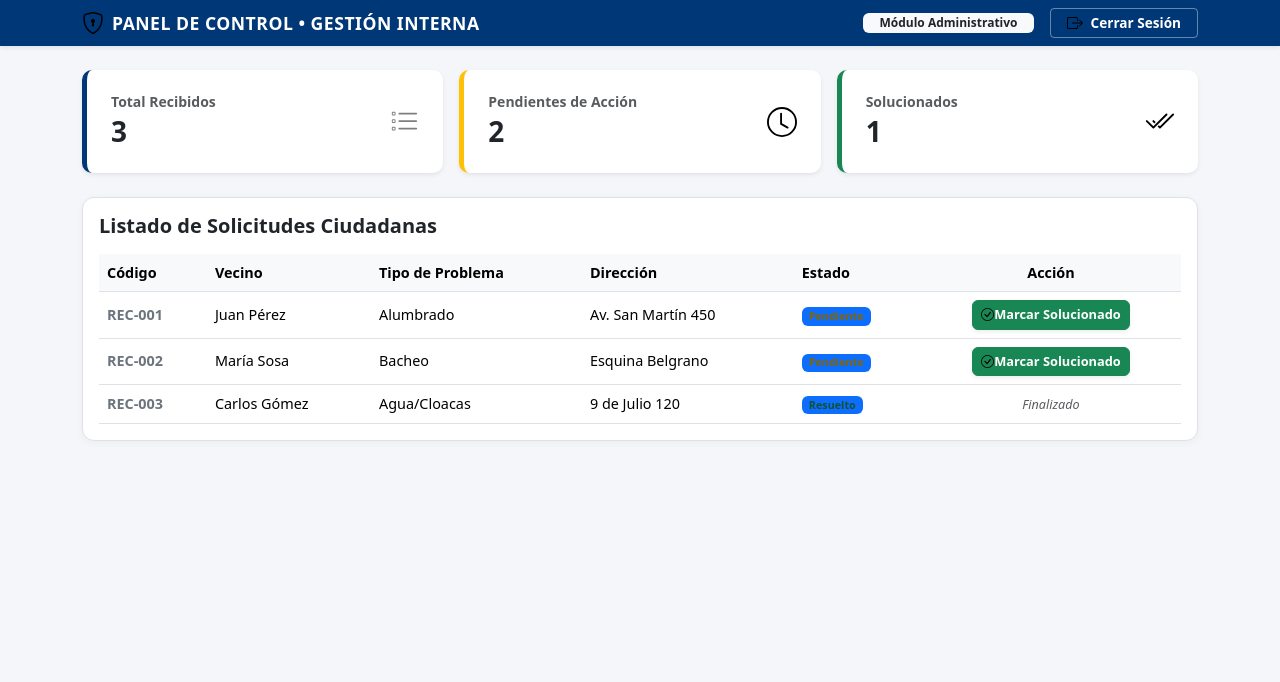
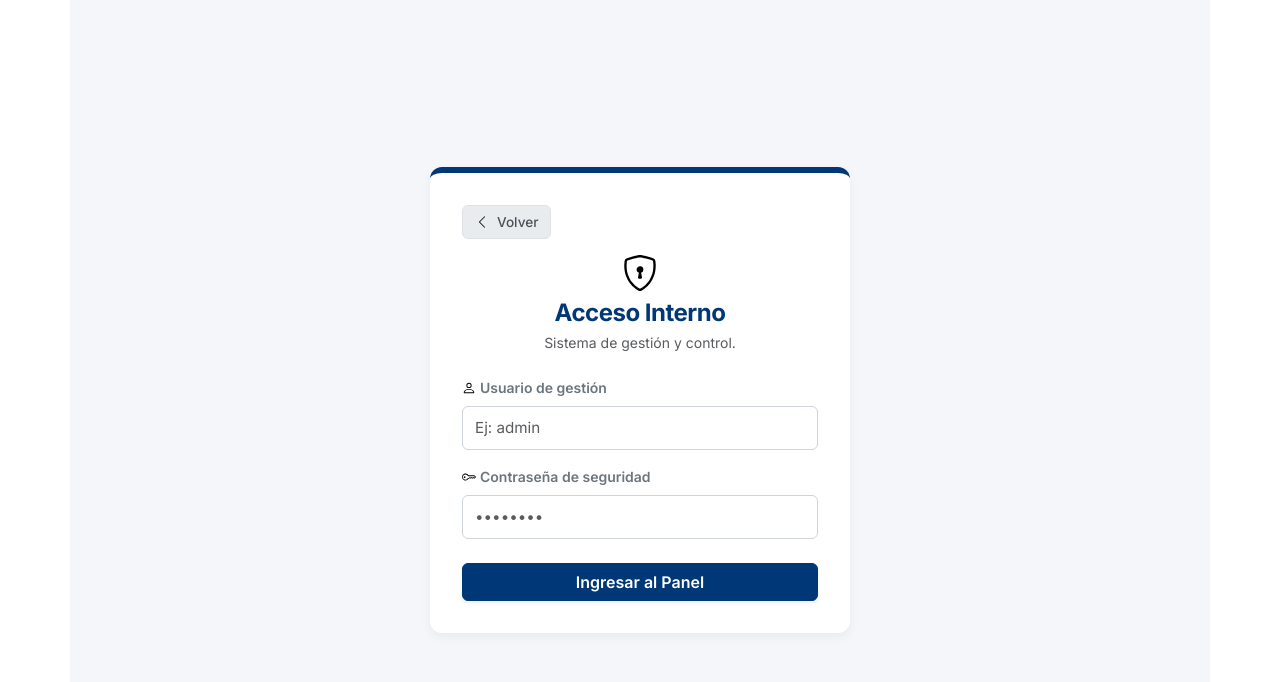
Before and after one commit to ivan-silva22/web-de-reclamos-vecinales, a React (Vite) app: page /admin in a window 1280 px wide. Shown: the top 682 px of the page. Built offline with nearby package versions, Linux system fonts and the light colour scheme.

Commit message:
agregue las rutas de los componentes

```diff
--- a/package.json
+++ b/package.json
@@ -15,7 +15,8 @@
     "react-bootstrap": "^2.10.10",
     "react-bootstrap-icons": "^1.11.6",
     "react-dom": "^19.2.6",
-    "react-router": "^7.15.1"
+    "react-router": "^7.15.1",
+    "react-router-dom": "^7.15.1"
   },
   "devDependencies": {
     "@eslint/js": "^10.0.1",
--- a/src/App.css
+++ b/src/App.css
@@ -1,210 +1,213 @@
-/* Contenedor principal del formulario */
-.claim-container {
-  background-color: #f8f9fa; /* Equivale a bg-light */
+/* Importación de la fuente institucional Inter */
+@import url('https://fonts.googleapis.com/css2?family=Inter:wght@300;400;500;600;700&display=swap');
+
+/* Aplicación global de la tipografía */
+body, button, input, select, textarea, .table, .card {
+  font-family: 'Inter', -apple-system, BlinkMacSystemFont, "Segoe UI", Roboto, sans-serif !important;
 }
 
-/* Tarjeta contenedora con el borde superior institucional */
-.claim-card {
-  max-width: 500px;
-  border-radius: 16px !important;
-  border-top: 6px solid #003776 !important;
+/* --- ESTILOS GENERALES Y CONTENEDORES --- */
+.claim-container, .status-container, .login-container {
+  background-color: #f4f6f9;
 }
 
-/* Encabezado principal */
-.claim-title {
-  color: #003776;
+/* Limitadores de ancho responsivos centralizados */
+.claim-card, .status-card {
+  max-width: 550px;
+  border-radius: 12px !important;
+  border-top: 6px solid #003776 !important;
+  box-shadow: 0 4px 12px rgba(0, 0, 0, 0.05) !important;
 }
 
-/* Botón Volver con fondo gris sutil */
+.login-card {
+  max-width: 420px;
+  border-radius: 12px !important;
+  border-top: 6px solid #003776 !important;
+  box-shadow: 0 4px 12px rgba(0, 0, 0, 0.05) !important;
+}
+
+.home-card {
+  max-width: 460px;
+  border-radius: 12px !important;
+  border-top: 6px solid #003776 !important;
+  box-shadow: 0 4px 12px rgba(0, 0, 0, 0.05) !important;
+}
+
+/* --- COMPONENTES TEXTO Y TÍTULOS --- */
+.claim-title, .status-title, .login-title, .navbar-title {
+  color: #003776;
+  letter-spacing: -0.5px;
+}
+
+/* --- BOTONES Y ENTRADAS (FORMULARIOS) --- */
+.claim-input, .status-input, .login-input {
+  border-radius: 6px !important;
+  border: 1px solid #ced4da;
+  padding: 0.6rem 0.75rem;
+  font-size: 0.95rem;
+}
+
+.claim-input:focus, .status-input:focus, .login-input:focus {
+  border-color: #003776;
+  box-shadow: 0 0 0 0.25rem rgba(0, 55, 118, 0.15);
+}
+
 .btn-back {
-  border-radius: 8px;
+  background-color: #e9ecef !important;
+  border: 1px solid #dee2e6 !important;
+  color: #495057 !important;
+  border-radius: 6px !important;
   font-size: 0.85rem;
   font-weight: 500;
-  border: 1px solid #dee2e6 !important;
-}
-
-/* Inputs, Selects y Textareas del formulario */
-.claim-input {
-  border-radius: 8px !important;
-}
-
-/* Texto de ayuda debajo de los campos */
-.claim-help-text {
-  font-size: 0.75rem;
-}
-
-.btn-back{
-  background-color: #003776 !important;
-  border-color: #003776 !important;
-
+  transition: all 0.2s ease;
 }
 
 .btn-back:hover {
-  background-color: #002550 !important;
-  border-color: #002550 !important;
+  background-color: #dee2e6 !important;
+  color: #212529 !important;
 }
 
-/* Botón principal de envío */
-.btn-submit {
+.btn-submit, .btn-login, .btn-search {
   background-color: #003776 !important;
   border-color: #003776 !important;
-  border-radius: 8px !important;
-  font-size: 1.05rem;
+  border-radius: 6px !important;
+  font-size: 1rem;
+  transition: all 0.2s ease;
 }
 
-/* Efecto hover opcional para el botón principal */
-.btn-submit:hover {
-  background-color: #002550 !important;
-  border-color: #002550 !important;
+.btn-submit:hover, .btn-login:hover, .btn-search:hover {
+  background-color: #00234a !important;
+  border-color: #00234a !important;
 }
 
-/* Contenedor principal */
-.status-container {
+/* --- BLOQUES DE ÉXITO Y RESULTADOS --- */
+.success-box, .result-box {
   background-color: #f8f9fa;
+  border-radius: 8px;
+  border: 1px dashed #003776;
 }
 
-/* Tarjeta principal con el toque azul de gobierno */
-.status-card {
-  max-width: 500px;
-  border-radius: 16px !important;
-  border-top: 6px solid #003776 !important;
-}
-
-/* Títulos */
-.status-title {
-  color: #003776;
-}
-
-
-/* Input de búsqueda */
-.status-input {
-  border-radius: 8px !important;
-}
-
-/* Botón de buscar */
-.btn-search {
-  background-color: #003776 !important;
-  border-color: #003776 !important;
-  border-radius: 8px !important;
-}
-
-.btn-search:hover {
-  background-color: #002550 !important;
-  border-color: #002550 !important;
-}
-
-/* Contenedor del resultado simulado */
 .result-box {
-  background-color: #f8f9fa;
-  border-radius: 12px;
   border: 1px solid #e9ecef;
 }
 
-/* Badge de estado (Ej: En Proceso) */
+.generated-code {
+  font-size: 1.6rem;
+  color: #003776;
+  font-weight: 700;
+  letter-spacing: 2px;
+  background-color: #e6eef7;
+  border-radius: 6px;
+  padding: 8px 16px;
+  display: inline-block;
+}
+
 .status-badge {
   background-color: #e2e3e5;
   color: #383d41;
-  font-size: 0.85rem;
+  font-size: 0.8rem;
   font-weight: 600;
-  padding: 6px 12px;
+  padding: 6px 14px;
   border-radius: 50px;
 }
 
-/* Variantes de color para los estados */
 .status-badge.in-progress {
   background-color: #fff3cd;
   color: #856404;
 }
 
-/* Contenedor principal del panel */
+/* --- PANEL DE ADMINISTRACIÓN (DASHBOARD) --- */
 .dashboard-container {
   background-color: #f4f6f9;
   min-height: 100vh;
 }
 
-/* Encabezado superior */
-.dashboard-header {
-  background-color: #003776;
-  color: white;
-  padding: 20px 0;
-  box-shadow: 0 2px 4px rgba(0,0,0,0.05);
+.admin-navbar {
+  background-color: #003776 !important;
+  box-shadow: 0 2px 8px rgba(0, 0, 0, 0.1);
+  padding: 14px 0;
 }
 
-/* Tarjetas de estadísticas superiores */
+.navbar-title {
+  color: #ffffff;
+  font-size: 1rem;
+  font-weight: 700;
+  letter-spacing: 0.5px;
+}
+
+.btn-logout {
+  border: 1px solid rgba(255, 255, 255, 0.4) !important;
+  color: #ffffff !important;
+  font-size: 0.85rem !important;
+  border-radius: 6px !important;
+}
+
+.btn-logout:hover {
+  background-color: #ffffff !important;
+  color: #003776 !important;
+}
+
 .stat-card {
-  border-radius: 10px !important;
+  border-radius: 8px !important;
   border: none !important;
+  box-shadow: 0 2px 4px rgba(0,0,0,0.02) !important;
 }
 
 .stat-border-total { border-left: 5px solid #003776 !important; }
 .stat-border-pending { border-left: 5px solid #ffc107 !important; }
 .stat-border-resolved { border-left: 5px solid #198754 !important; }
 
-/* Tabla de gestión */
 .table-container {
   background-color: white;
-  border-radius: 12px;
+  border-radius: 8px;
   overflow: hidden;
-  box-shadow: 0 2px 8px rgba(0,0,0,0.04);
+  box-shadow: 0 4px 12px rgba(0,0,0,0.03);
+  border: 1px solid #e9ecef !important;
 }
 
 .custom-table th {
   background-color: #f8f9fa !important;
   color: #495057;
   font-weight: 600;
-  font-size: 0.9rem;
+  font-size: 0.88rem;
+  text-transform: uppercase;
+  letter-spacing: 0.5px;
+  padding: 12px 16px;
 }
 
 .custom-table td {
-  font-size: 0.9rem;
-  vertical-align: middle;
+  font-size: 0.92rem;
+  padding: 14px 16px;
 }
 
-/* Badges de estado en la tabla */
 .badge-pending {
   background-color: #fff3cd !important;
   color: #856404 !important;
   font-weight: 600;
+  padding: 6px 10px;
 }
 
 .badge-resolved {
   background-color: #d1e7dd !important;
   color: #0f5132 !important;
   font-weight: 600;
+  padding: 6px 10px;
 }
 
-/* Botón de acción rápido */
 .btn-action-success {
   background-color: #198754 !important;
   border-color: #198754 !important;
   border-radius: 6px !important;
   font-size: 0.8rem !important;
+  padding: 6px 12px;
 }
 
-/* Barra de navegación superior */
-.admin-navbar {
-  background-color: #003776 !important;
-  box-shadow: 0 2px 4px rgba(0, 0, 0, 0.08);
-  padding: 12px 0;
+/* Ajustes finos para celulares muy pequeños */
+@media (max-width: 576px) {
+  .generated-code {
+    font-size: 1.3rem;
+  }
+  .table-container h5 {
+    font-size: 1.1rem;
+  }
 }
-
-/* Título del panel */
-.navbar-title {
-  color: #ffffff;
-  font-size: 1.1rem;
-  letter-spacing: 0.5px;
-}
-
-/* Botón de cerrar sesión formal */
-.btn-logout {
-  border: 1px solid rgba(255, 255, 255, 0.4) !important;
-  color: #ffffff !important;
-  font-size: 0.85rem !important;
-  transition: all 0.2s ease;
-}
-
-.btn-logout:hover {
-  background-color: #ffffff !important;
-  color: #003776 !important;
-  border-color: #ffffff !important;
-}
--- a/src/App.jsx
+++ b/src/App.jsx
@@ -1,21 +1,77 @@
-import './App.css'
+import React, { useState } from 'react';
+import { BrowserRouter as Router, Routes, Route, Navigate, useNavigate } from 'react-router-dom';
 import 'bootstrap/dist/css/bootstrap.min.css';
+import './App.css';
+
 import Home from './components/views/Home';
 import ClaimForm from './components/views/ClaimForm';
 import ClaimStatus from './components/views/ClaimStatus';
+import Login from './components/views/Login';
 import AdminDashboard from './components/views/AdminDashboard';
-import AdminNavbar from './components/views/AdminNavbar';
-function App() {
 
+// Creamos un componente intermedio para poder usar el hook useNavigate dentro del contexto del Router
+const AppRoutes = () => {
+  const navigate = useNavigate();
+  // Estado para simular si el operador inició sesión o no
+  const [isAuthenticated, setIsAuthenticated] = useState(false);
 
   return (
-    <>
-     {/* <Home /> */}
-     {/* <ClaimForm /> */}
-     {/* <ClaimStatus /> */}
-     <AdminDashboard />
-    </>
-  )
+    <div className="app-main-wrapper d-flex flex-column min-vh-100 justify-content-between">
+      <Routes>
+        {/* Vistas del Ciudadano */}
+        <Route
+          path="/"
+          element={
+            <Home
+              alHacerClicIniciar={() => navigate('/nuevo-reclamo')}
+              alHacerClicVerMapa={() => navigate('/seguir-reclamo')}
+            />
+          }
+        />
+        <Route path="/nuevo-reclamo" element={<ClaimForm onClickBack={() => navigate('/')} />} />
+        <Route path="/seguir-reclamo" element={<ClaimStatus onClickBack={() => navigate('/')} />} />
+
+        {/* Vista de Control Administrativo Protegida */}
+        <Route
+          path="/admin"
+          element={
+            isAuthenticated ? (
+              <AdminDashboard onLogout={() => setIsAuthenticated(false)} />
+            ) : (
+              <Login
+                onLoginSuccess={() => setIsAuthenticated(true)}
+                onClickBack={() => navigate('/')}
+              />
+            )
+          }
+        />
+
+        {/* Redirección por defecto */}
+        <Route path="*" element={<Navigate to="/" replace />} />
+      </Routes>
+
+      {/* Footer formal y discreto para acceder al login administrativo durante la demo */}
+      {window.location.pathname !== '/admin' && (
+        <footer className="text-center py-3 bg-light border-top" style={{ fontSize: "0.8rem" }}>
+          <span
+            style={{ cursor: "pointer", textDecoration: "underline" }}
+            className="text-muted fw-medium"
+            onClick={() => navigate('/admin')}
+          >
+            Acceso Administración Interna
+          </span>
+        </footer>
+      )}
+    </div>
+  );
+};
+
+function App() {
+  return (
+    <Router>
+      <AppRoutes />
+    </Router>
+  );
 }
 
-export default App
+export default App;
--- a/src/components/views/ClaimForm.jsx
+++ b/src/components/views/ClaimForm.jsx
@@ -1,7 +1,6 @@
 import React, { useState } from "react";
 import { Container, Button, Card, Form, Row, Col } from "react-bootstrap";
-import { Person, Telephone, GeoAlt, CardText, FileEarmarkImage, ChevronLeft } from "react-bootstrap-icons";
-
+import { Person, Telephone, GeoAlt, CardText, FileEarmarkImage, ChevronLeft, CheckCircleFill } from "react-bootstrap-icons";
 
 const ClaimForm = ({ onClickBack }) => {
   const [formData, setFormData] = useState({
@@ -12,6 +11,9 @@ const ClaimForm = ({ onClickBack }) => {
     description: "",
     imageFile: null,
   });
+
+  const [submitted, setSubmitted] = useState(false);
+  const [claimCode, setClaimCode] = useState("");
 
   const handleChange = (e) => {
     const { name, value } = e.target;
@@ -24,38 +26,59 @@ const ClaimForm = ({ onClickBack }) => {
 
   const handleSubmit = (e) => {
     e.preventDefault();
-    console.log("Submitted data:", formData);
+    const randomNum = Math.floor(1000 + Math.random() * 9000);
+    const generatedCode = `REC-${randomNum}`;
+    setClaimCode(generatedCode);
+    setSubmitted(true);
+    console.log("Submitted data:", { ...formData, code: generatedCode });
   };
 
   return (
     <Container className="d-flex align-items-center justify-content-center min-vh-100 py-4 claim-container">
-      <Card className="shadow-sm border-0 bg-white text-dark p-3 w-100 claim-card">
+      <Card className="border-0 bg-white text-dark p-3 w-100 claim-card">
         <Card.Body>
-          {/* Back Button Modernizado */}
+
+          {submitted ? (
+            <div className="text-center py-4">
+              <CheckCircleFill size={52} className="text-success mb-3" />
+              <h4 className="fw-bold text-dark mb-2">¡Reclamo Registrado!</h4>
+              <p className="text-muted small mb-4">
+                La solicitud fue enviada correctamente.
+              </p>
+
+              <div className="success-box p-3 mb-4">
+                <span className="text-secondary small fw-semibold d-block mb-2">
+                  CÓDIGO DE SEGUIMIENTO ÚNICO
+                </span>
+                <div className="generated-code mb-2">
+                  {claimCode}
+                </div>
+                <Form.Text className="text-muted d-block" style={{ fontSize: "0.78rem" }}>
+                  Use este código para consultar el avance de su reclamo desde el menú principal.
+                </Form.Text>
+              </div>
+
+              <Button variant="primary" className="w-100 py-2.5 fw-semibold btn-submit" onClick={onClickBack}>
+                Volver al Inicio
+              </Button>
+            </div>
+          ) : (
+            <>
               <div className="d-flex mb-3">
-            <Button
-              variant="light"
-              className="text-decoration-none text-secondary d-flex align-items-center gap-2 small px-3 py-1.5 btn-back text-white"
-              onClick={onClickBack}
-            >
+                <Button variant="light" className="btn-back d-flex align-items-center gap-2" onClick={onClickBack}>
                   <ChevronLeft size={14} /> Volver al inicio
                 </Button>
               </div>
 
-          {/* Form Header */}
               <div className="mb-4">
-            <h4 className="fw-bold text-dark mb-1 claim-title">
-              Nueva Solicitud de Reclamo
-            </h4>
-            <p className="text-muted small mb-0">
-              Complete los campos para registrar la situación en su barrio.
-            </p>
+                <h4 className="fw-bold mb-1 claim-title">Nueva Solicitud de Reclamo</h4>
+                <p className="text-muted small mb-0">Complete los campos para registrar la situación.</p>
               </div>
 
               <Form onSubmit={handleSubmit}>
-            {/* Section: Citizen Data */}
-            <Row className="g-2 mb-3">
-              <Form.Group as={Col} xs={6} controlId="formFullName">
+                {/* Solución Responsiva: En móviles va uno abajo del otro, en escritorio divididos */}
+                <Row className="g-3 mb-3">
+                  <Form.Group as={Col} xs={12} md={6} controlId="formFullName">
                     <Form.Label className="small fw-semibold text-secondary d-flex align-items-center gap-1">
                       <Person size={14} /> Nombre completo
                     </Form.Label>
@@ -70,7 +93,7 @@ const ClaimForm = ({ onClickBack }) => {
                     />
                   </Form.Group>
 
-              <Form.Group as={Col} xs={6} controlId="formPhoneNumber">
+                  <Form.Group as={Col} xs={12} md={6} controlId="formPhoneNumber">
                     <Form.Label className="small fw-semibold text-secondary d-flex align-items-center gap-1">
                       <Telephone size={14} /> Teléfono celular
                     </Form.Label>
@@ -86,18 +109,9 @@ const ClaimForm = ({ onClickBack }) => {
                   </Form.Group>
                 </Row>
 
-            {/* Section: Claim Category */}
                 <Form.Group className="mb-3" controlId="formCategory">
-              <Form.Label className="small fw-semibold text-secondary">
-                Tipo de problema
-              </Form.Label>
-              <Form.Select
-                name="category"
-                value={formData.category}
-                onChange={handleChange}
-                required
-                className="claim-input"
-              >
+                  <Form.Label className="small fw-semibold text-secondary">Tipo de problema</Form.Label>
+                  <Form.Select name="category" value={formData.category} onChange={handleChange} required className="claim-input">
                     <option value="">Seleccione una categoría...</option>
                     <option value="alumbrado">Alumbrado Público (Luz quemada / Falta de poste)</option>
                     <option value="bacheo">Bacheo y Calzada (Pozos / Rotura de asfalto)</option>
@@ -106,7 +120,6 @@ const ClaimForm = ({ onClickBack }) => {
                   </Form.Select>
                 </Form.Group>
 
-            {/* Section: Address */}
                 <Form.Group className="mb-3" controlId="formAddress">
                   <Form.Label className="small fw-semibold text-secondary d-flex align-items-center gap-1">
                     <GeoAlt size={14} /> Dirección del inconveniente
@@ -122,7 +135,6 @@ const ClaimForm = ({ onClickBack }) => {
                   />
                 </Form.Group>
 
-            {/* Section: Description */}
                 <Form.Group className="mb-3" controlId="formDescription">
                   <Form.Label className="small fw-semibold text-secondary d-flex align-items-center gap-1">
                     <CardText size={14} /> Detalles del problema
@@ -131,7 +143,7 @@ const ClaimForm = ({ onClickBack }) => {
                     as="textarea"
                     rows={3}
                     name="description"
-                placeholder="Escriba una breve referencia para ayudar a las cuadrillas..."
+                    placeholder="Escriba una breve referencia..."
                     value={formData.description}
                     onChange={handleChange}
                     required
@@ -139,31 +151,20 @@ const ClaimForm = ({ onClickBack }) => {
                   />
                 </Form.Group>
 
-            {/* Section: Attach Image */}
                 <Form.Group className="mb-4" controlId="formImage">
                   <Form.Label className="small fw-semibold text-secondary d-flex align-items-center gap-1">
                     <FileEarmarkImage size={14} /> Adjuntar fotografía (Opcional)
                   </Form.Label>
-              <Form.Control
-                type="file"
-                accept="image/*"
-                onChange={handleFileChange}
-                className="claim-input"
-              />
-              <Form.Text className="text-muted claim-help-text">
-                Subir una foto ayuda a priorizar la solución del reclamo.
-              </Form.Text>
+                  <Form.Control type="file" accept="image/*" onChange={handleFileChange} className="claim-input" />
+                  <Form.Text className="text-muted claim-help-text">Subir una foto ayuda a priorizar la solución.</Form.Text>
                 </Form.Group>
 
-            {/* Submit Button */}
-            <Button
-              variant="primary"
-              type="submit"
-              className="w-100 py-2.5 fw-semibold shadow-sm btn-submit"
-            >
+                <Button variant="primary" type="submit" className="w-100 py-2.5 fw-semibold shadow-sm btn-submit">
                   Presentar Reclamo
                 </Button>
               </Form>
+            </>
+          )}
         </Card.Body>
       </Card>
     </Container>
--- /dev/null
+++ b/src/components/views/Login.jsx
@@ -0,0 +1,84 @@
+import React, { useState } from "react";
+import { Container, Button, Card, Form, Alert } from "react-bootstrap";
+import { ShieldLock, Key, Person, ChevronLeft } from "react-bootstrap-icons";
+
+const Login = ({ onLoginSuccess, onClickBack }) => {
+  const [credentials, setCredentials] = useState({ username: "", password: "" });
+  const [error, setError] = useState("");
+
+  const handleChange = (e) => {
+    const { name, value } = e.target;
+    setCredentials({ ...credentials, [name]: value });
+  };
+
+  const handleSubmit = (e) => {
+    e.preventDefault();
+    setError("");
+    if (credentials.username === "admin" && credentials.password === "alberdi2026") {
+      onLoginSuccess();
+    } else {
+      setError("Credenciales incorrectas. Verifique los datos de acceso.");
+    }
+  };
+
+  return (
+    <Container className="d-flex align-items-center justify-content-center min-vh-100 py-4 login-container">
+      <Card className="border-0 bg-white text-dark p-3 w-100 login-card">
+        <Card.Body>
+
+          <div className="d-flex mb-3">
+            <Button variant="light" className="btn-back d-flex align-items-center gap-2" onClick={onClickBack}>
+              <ChevronLeft size={14} /> Volver
+            </Button>
+          </div>
+
+          <div className="text-center mb-4">
+            <ShieldLock size={36} className="mb-2" style={{ color: "#003776" }} />
+            <h4 className="fw-bold login-title mb-1">Acceso Interno</h4>
+            <p className="text-muted small mb-0">Sistema de gestión y control.</p>
+          </div>
+
+          {error && <Alert variant="danger" className="py-2 small">{error}</Alert>}
+
+          <Form onSubmit={handleSubmit}>
+            <Form.Group className="mb-3" controlId="formUsername">
+              <Form.Label className="small fw-semibold text-secondary d-flex align-items-center gap-1">
+                <Person size={14} /> Usuario de gestión
+              </Form.Label>
+              <Form.Control
+                type="text"
+                name="username"
+                placeholder="Ej: admin"
+                value={credentials.username}
+                onChange={handleChange}
+                required
+                className="login-input"
+              />
+            </Form.Group>
+
+            <Form.Group className="mb-4" controlId="formPassword">
+              <Form.Label className="small fw-semibold text-secondary d-flex align-items-center gap-1">
+                <Key size={14} /> Contraseña de seguridad
+              </Form.Label>
+              <Form.Control
+                type="password"
+                name="password"
+                placeholder="••••••••"
+                value={credentials.password}
+                onChange={handleChange}
+                required
+                className="login-input"
+              />
+            </Form.Group>
+
+            <Button variant="primary" type="submit" className="w-100 py-2.5 fw-semibold shadow-sm btn-login text-white">
+              Ingresar al Panel
+            </Button>
+          </Form>
+        </Card.Body>
+      </Card>
+    </Container>
+  );
+};
+
+export default Login;
```
Also changed, not shown: src/components/views/ClaimStatus.jsx (+7 -22 lines), src/components/views/Home.jsx (+9 -30 lines), 1 other file (tests, documents, lock files or other folders). Lines whose indentation alone changed are shown as unchanged.
